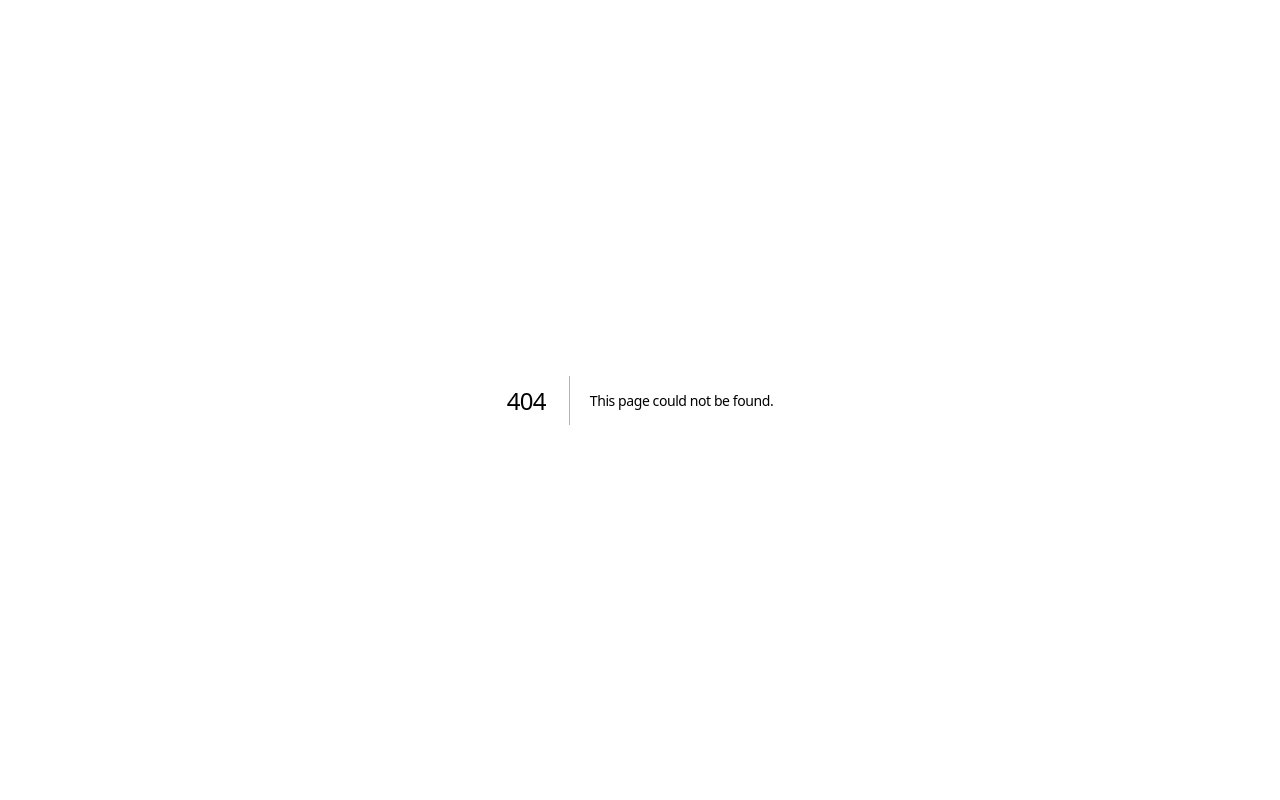
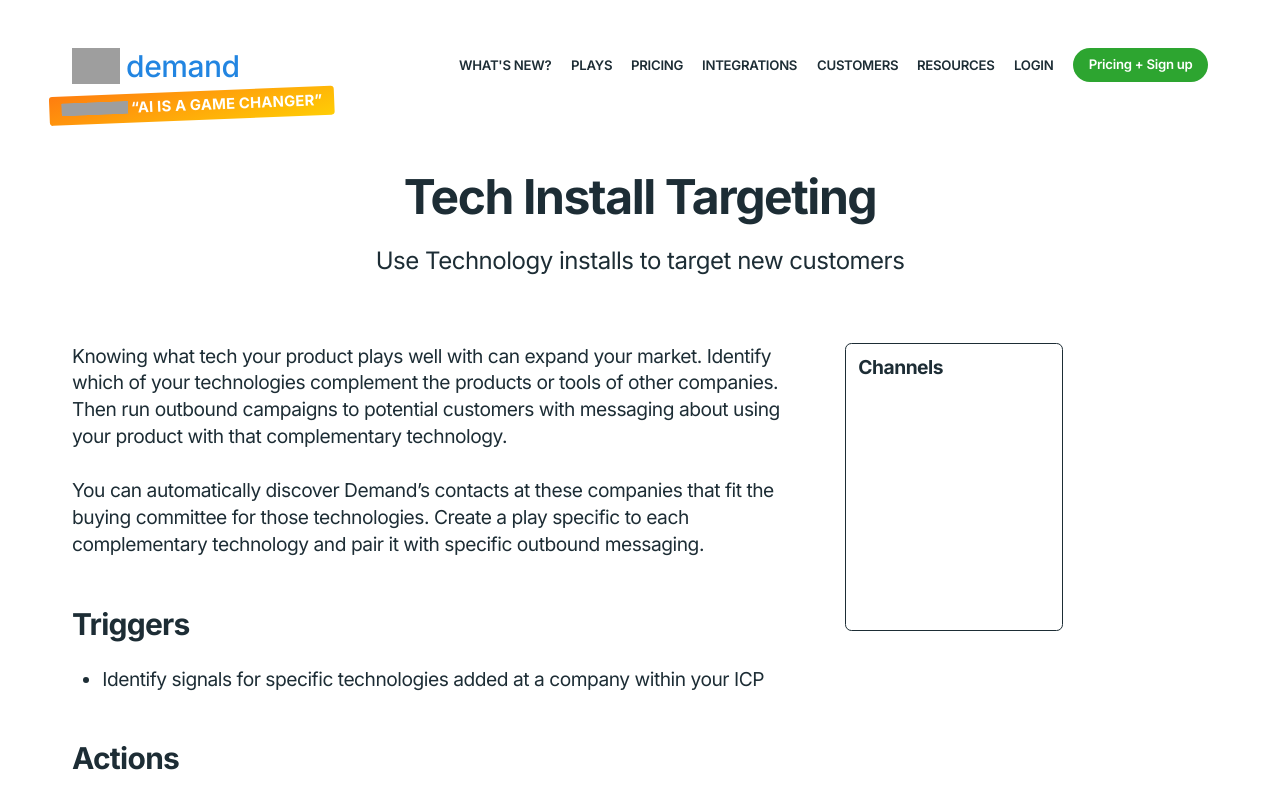
Before and after one commit to giantdev91/next-demand-master, a Next.js app: page /plays/new in a window 1280 px wide. Before the commit this address had no page. Shown: the top 800 px of the page. Built offline with nearby package versions, Linux system fonts and the light colour scheme; grey boxes are pictures that could not be loaded.

Commit message:
changed app routing

```diff
--- a/src/app/integration/page.tsx
+++ b/src/app/integrations/page.tsx
@@ -1,8 +1,8 @@
-import GridItem from "@/components/Integration/GridItem";
-import TypeBanner from "@/components/Integration/TypeBanner";
+import GridItem from "@/components/Integrations/GridItem";
+import TypeBanner from "@/components/Integrations/TypeBanner";
 import Layout from "@/components/Layout";
 
-export default function Integration() {
+export default function Integrations() {
     return (
         <Layout>
             <main className="main">
--- a/src/app/page.tsx
+++ b/src/app/page.tsx
@@ -1,26 +1,37 @@
-import Layout from "@/components/Layout"
-import PricingHeadLine from "@/components/Pricing/PricingHeadLine"
-import PricingCard from "@/components/Pricing/PricingCard"
-import IncludingService from "@/components/Pricing/IncludingService"
-import FunctionPlan from "@/components/Pricing/FunctionPlan"
-import BigDemand from "@/components/Pricing/BigDemand"
-import QASection from "@/components/Pricing/QASection"
-import TagSection from "@/components/Pricing/TagSection"
+import PurchaseButton from "@/components/Common/PurchaseButton";
+import Layout from "@/components/Layout";
+import ForthTransitionSection from "@/components/Platform/ForthTransitionSection";
+import IntroSection from "@/components/Platform/IntroSection";
+import MarkupSection from "@/components/Platform/MarkupSection";
+import SecondTextSlideSection from "@/components/Platform/SecondTextSlideSection";
+import SecondTransitionSection from "@/components/Platform/SecondTransitionSection";
+import FirstTextSlideSection from "@/components/Platform/FirstTextSlideSection";
+import ThirdTransitionSection from "@/components/Platform/ThirdTransitionSection";
+import FirstTransitionSection from "@/components/Platform/FirstTransitionSection";
+import VideoModal from "@/components/Platform/VideoModal";
 
-export default function Home() {
+export default function Platform() {
     return (
         <Layout>
             <main className="main">
-        <div className="custom">
-          <PricingHeadLine />
-          <PricingCard />
-          <IncludingService />
-          <FunctionPlan />
-          <BigDemand />
-          <QASection />
-          <TagSection />
+                <div className="custom platform">
+                    <IntroSection />
+                    <FirstTransitionSection />
+                    <div style={{ background: 'linear-gradient(180deg, #ECECEC 0%, #FEFEF3 100%)' }}>
+                        <MarkupSection />
+                        <SecondTransitionSection />
+                        <FirstTextSlideSection />
+                        <SecondTransitionSection />
+                        <ThirdTransitionSection />
+                        <SecondTextSlideSection />
+                    </div>
+                    <ForthTransitionSection />
+                    <VideoModal />
+                </div>
+                <div className="space-top--xx-large">
+                    <PurchaseButton />
                 </div>
             </main>
         </Layout>
-  )
+    );
 }
--- a/src/app/platform/page.tsx
+++ /dev/null
@@ -1,37 +0,0 @@
-import PurchaseButton from "@/components/Common/PurchaseButton";
-import Layout from "@/components/Layout";
-import ForthTransitionSection from "@/components/Platform/ForthTransitionSection";
-import IntroSection from "@/components/Platform/IntroSection";
-import MarkupSection from "@/components/Platform/MarkupSection";
-import SecondTextSlideSection from "@/components/Platform/SecondTextSlideSection";
-import SecondTransitionSection from "@/components/Platform/SecondTransitionSection";
-import TextSlideSection from "@/components/Platform/TextSlideSection";
-import ThirdTransitionSection from "@/components/Platform/ThirdTransitionSection";
-import TranslationSection from "@/components/Platform/TranslationSection";
-import VideoModal from "@/components/Platform/VideoModal";
-
-export default function Platform() {
-    return (
-        <Layout>
-            <main className="main">
-                <div className="custom platform">
-                    <IntroSection />
-                    <TranslationSection />
-                    <div style={{ background: 'linear-gradient(180deg, #ECECEC 0%, #FEFEF3 100%)' }}>
-                        <MarkupSection />
-                        <SecondTransitionSection />
-                        <TextSlideSection />
-                        <SecondTransitionSection />
-                        <ThirdTransitionSection />
-                        <SecondTextSlideSection />
-                    </div>
-                    <ForthTransitionSection />
-                    <VideoModal />
-                </div>
-                <div className="space-top--xx-large">
-                    <PurchaseButton />
-                </div>
-            </main>
-        </Layout>
-    );
-}
--- /dev/null
+++ b/src/app/pricing/page.tsx
@@ -0,0 +1,26 @@
+import Layout from "@/components/Layout"
+import PricingHeadLine from "@/components/Pricing/PricingHeadLine"
+import PricingCard from "@/components/Pricing/PricingCard"
+import IncludingService from "@/components/Pricing/IncludingService"
+import FunctionPlan from "@/components/Pricing/FunctionPlan"
+import BigDemand from "@/components/Pricing/BigDemand"
+import QASection from "@/components/Pricing/QASection"
+import TagSection from "@/components/Pricing/TagSection"
+
+export default function Home() {
+  return (
+    <Layout>
+      <main className="main">
+        <div className="custom">
+          <PricingHeadLine />
+          <PricingCard />
+          <IncludingService />
+          <FunctionPlan />
+          <BigDemand />
+          <QASection />
+          <TagSection />
+        </div>
+      </main>
+    </Layout>
+  )
+}
--- a/src/components/Header/index.tsx
+++ b/src/components/Header/index.tsx
@@ -7,7 +7,7 @@
                 <p>Small runs circles around big. Watch our latest video <strong>Old vs. New</strong> championing the underdogs, like you!</p>
             </a> */}
             <div className="header__container">
-                <a className="header__logo" href="https://basecamp.com/">
+                <a className="header__logo" href="/">
                     <figure>
                         <Image src="/assets/images/logo.svg" alt="logo" width="38" height="38" />
                     </figure>
@@ -15,14 +15,14 @@
                     <div className="header__tagline header__tagline--js header__tagline--stars"><span>“AI IS A GAME CHANGER”</span></div>
                 </a>
                 <ul className="header__options">
-                    <li><a className="button button--small button--text" href="https://basecamp.com/new">PLATFORM</a></li>
-                    <li><a className="button button--small button--text" href="https://basecamp.com/features">TEMPLATES</a></li>
-                    <li><a className="button button--small button--text" href="https://basecamp.com/features">PRICING</a></li>
-                    <li><a className="button button--small button--text" href="https://basecamp.com/features">INTEGRATIONS</a></li>
-                    <li><a className="button button--small button--text" href="https://basecamp.com/features">CUSTOMERS</a></li>
-                    <li><a className="button button--small button--text" href="https://basecamp.com/features">RESOURCES</a></li>
-                    <li><a className="button button--small button--text" href="https://basecamp.com/features">LOGIN</a></li>
-                    <li><a className="button button--glow button--small" href="https://basecamp.com/pricing" >Pricing + Sign up</a></li>
+                    <li><a className="button button--small button--text" href="/new">WHAT'S NEW?</a></li>
+                    <li><a className="button button--small button--text" href="/plays">PLAYS</a></li>
+                    <li><a className="button button--small button--text" href="/pricing">PRICING</a></li>
+                    <li><a className="button button--small button--text" href="/integrations">INTEGRATIONS</a></li>
+                    <li><a className="button button--small button--text" href="/customers">CUSTOMERS</a></li>
+                    <li><a className="button button--small button--text" href="/resources">RESOURCES</a></li>
+                    <li><a className="button button--small button--text" href="/login">LOGIN</a></li>
+                    <li><a className="button button--glow button--small" href="/pricing" >Pricing + Sign up</a></li>
                 </ul>
             </div>
         </header>
--- a/src/components/Platform/TextSlideSection.tsx
+++ b/src/components/Platform/FirstTextSlideSection.tsx
@@ -1,4 +1,4 @@
-export default function TextSlideSection() {
+export default function FirstTextSlideSection() {
     return (
         <section>
             <div className="uo-text uo-text--has-aside uo-space--transition-bottom uo-space--transition-top uo-shape--dark-top">
--- a/src/components/Platform/TranslationSection.tsx
+++ b/src/components/Platform/FirstTransitionSection.tsx
@@ -1,4 +1,4 @@
-export default function TranslationSection() {
+export default function FirstTransitionSection() {
     return (
         <section className="space-top--xxx-large">
             <div className="uo-transition space-top--xx-large">
--- a/src/components/play/TypeGridItem.tsx
+++ b/src/components/play/TypeGridItem.tsx
@@ -14,7 +14,7 @@
             </div>
             <div className='content-section'>
                 <p>{content}</p>
-                <a><p className='link'>View Play &gt;</p></a>
+                <a href="/plays/new"><p className='link'>View Play &gt;</p></a>
             </div>
         </div>
     )
```
Also changed, not shown: src/app/plays/new/page.tsx (renamed from src/app/play/new/page.tsx), src/app/plays/page.tsx (renamed from src/app/play/page.tsx), src/components/Integrations/GridItem.tsx (renamed from src/components/Integration/GridItem.tsx), src/components/Integrations/TypeBanner.tsx (renamed from src/components/Integration/TypeBanner.tsx). Lines whose indentation alone changed are shown as unchanged.
